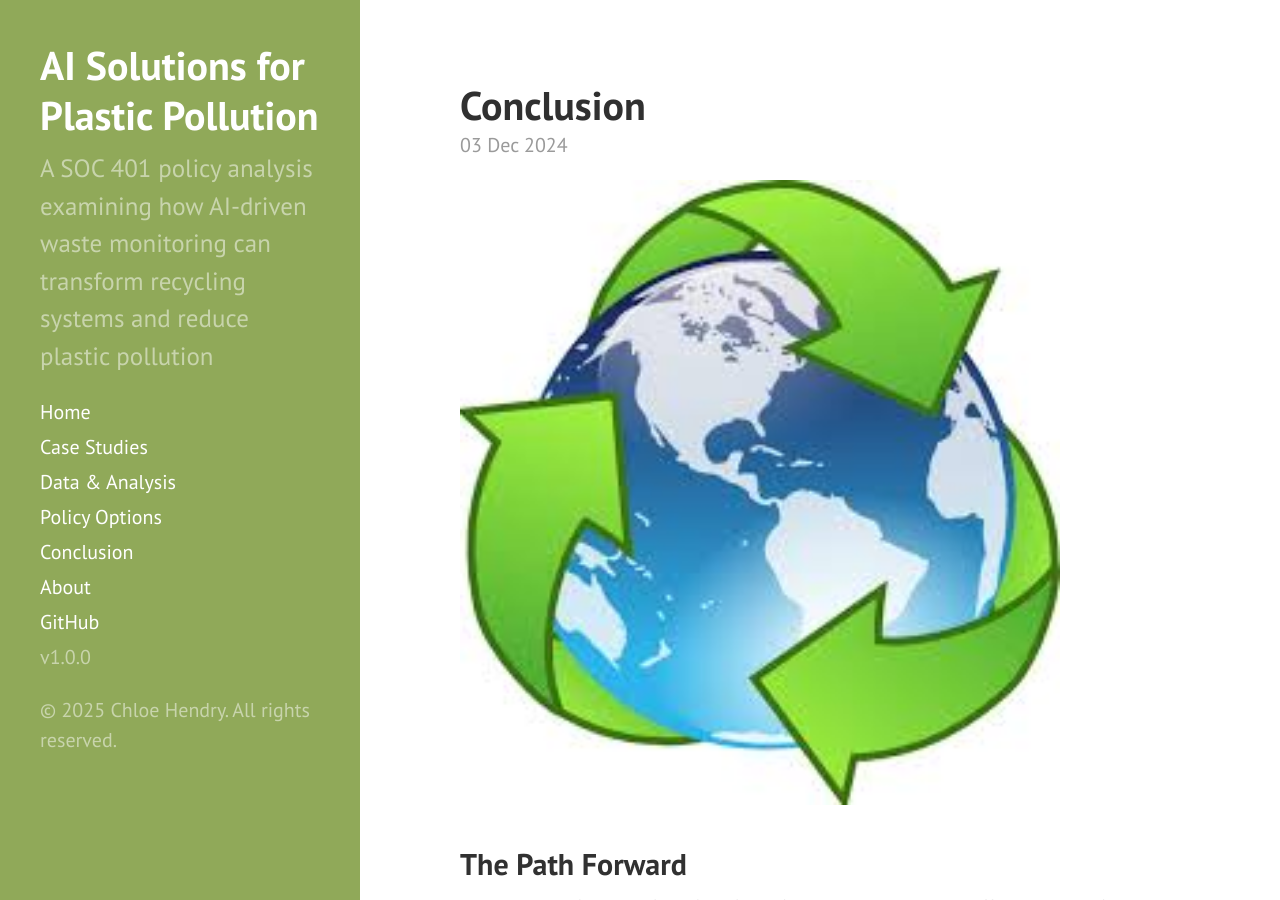
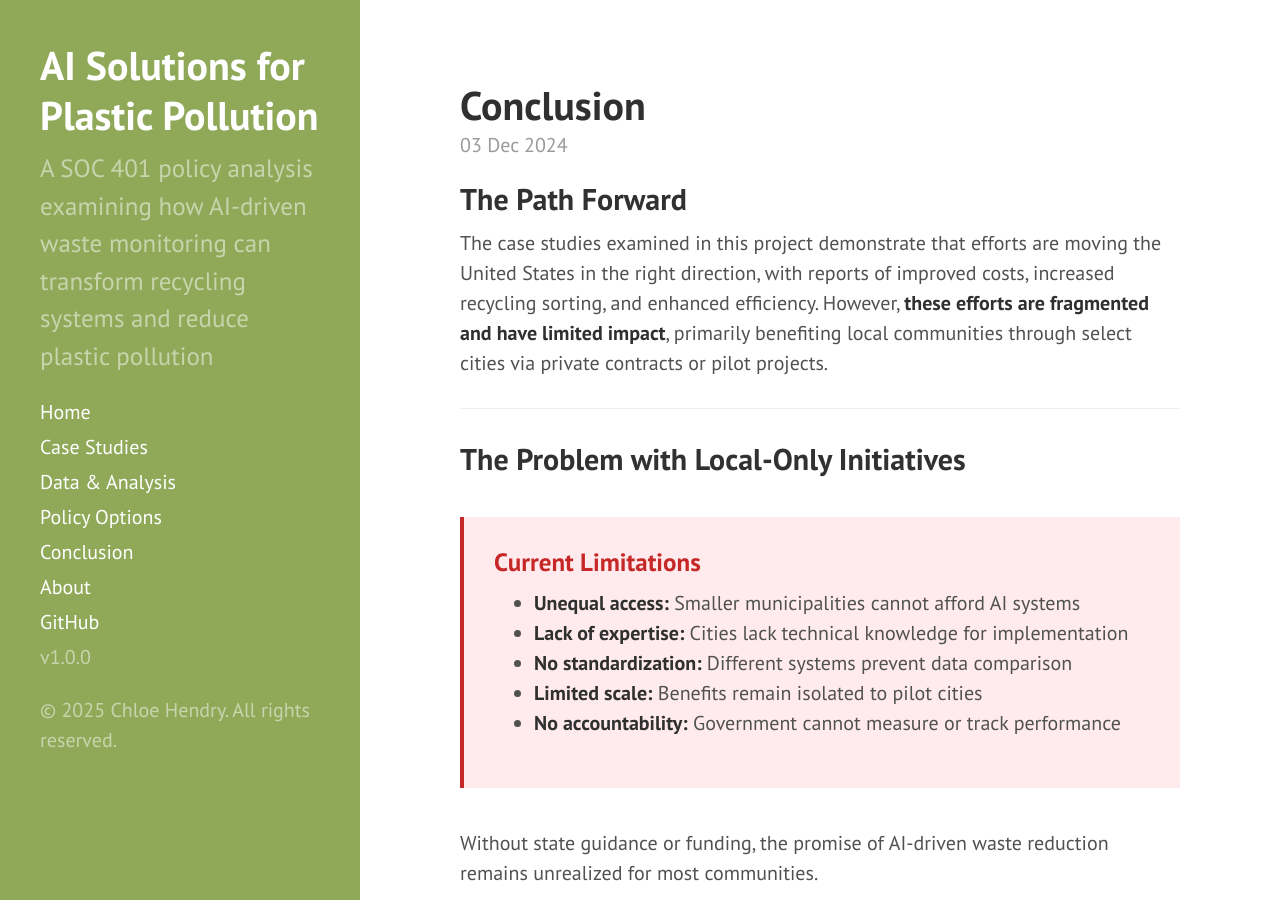
Before and after one commit to chendry6-blip/SOC401Website, a Jekyll site: the page built from _posts/2024-12-03-conclusion.md, in a window 1280 px wide and 900 px high. Built offline with Jekyll 4.4.1, drawn with Linux system fonts in a browser that asks for light colours.

Commit message:
Update 2024-12-03-conclusion.md

```diff
--- a/_posts/2024-12-03-conclusion.md
+++ b/_posts/2024-12-03-conclusion.md
@@ -3,10 +3,6 @@ layout: post
 title: Conclusion
 permalink: /conclusion/
 ---
-
-<div style="text-align: center; margin-bottom: 2rem;">
-  <img src="https://raw.githubusercontent.com/chendry6-blip/SOC401Website/main/assets/recycling-earth.jpg" alt="Sustainable Future" style="max-width: 600px; width: 100%; border-radius: 8px;">
-</div>
 
 ## The Path Forward
 
```
